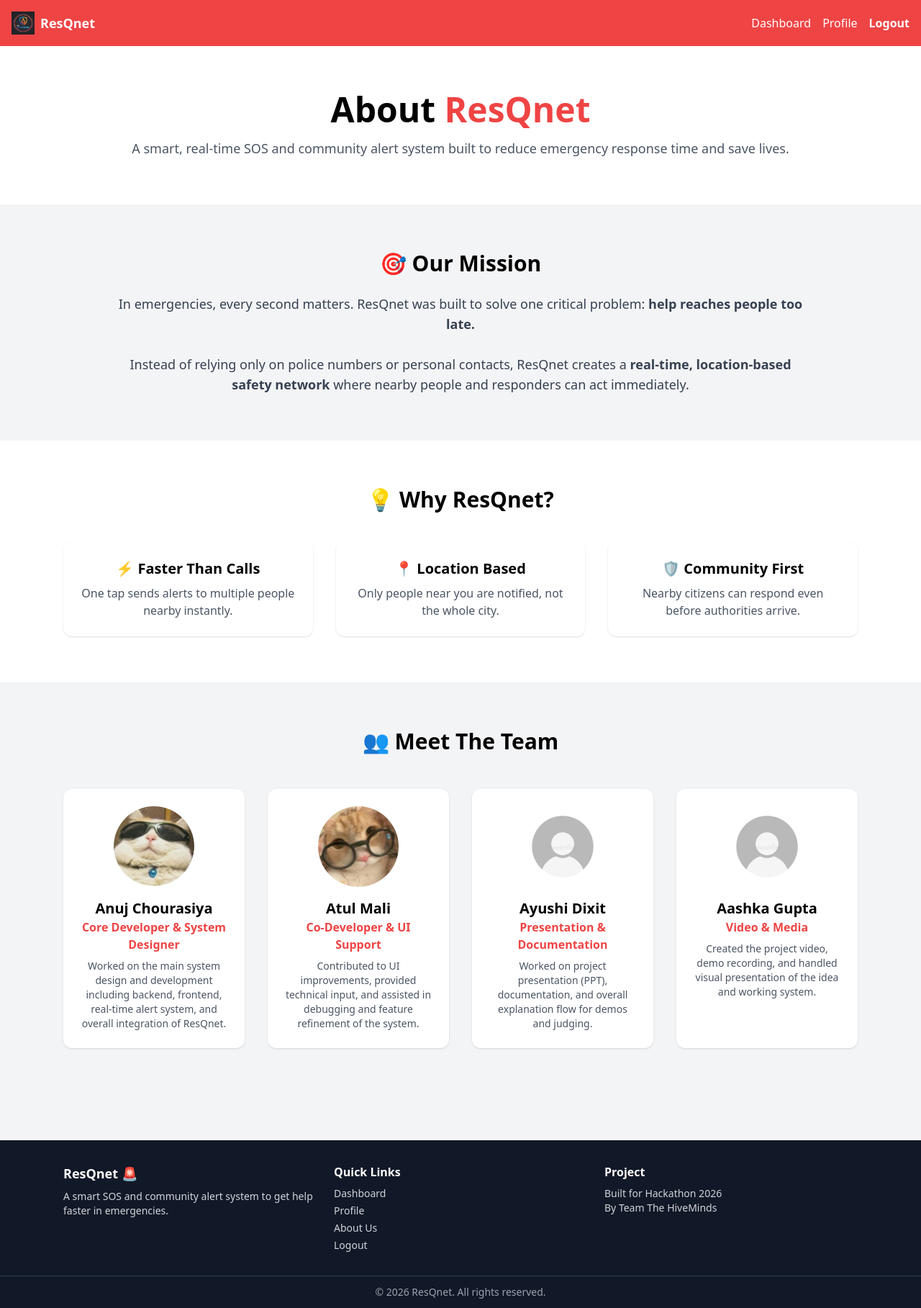
After one commit to Anuj-code-AI/sos-app, a Flask app: page /aboutUs in a window 1280 px wide. The commit adds this page. Shown: the whole page at 72% size. Run offline with Flask 3, Linux system fonts and the light colour scheme; some libraries are stand-ins or nearby versions.

Commit message:
Ui fixed Completly

```diff
--- a/app/controllers/auth_controller.py
+++ b/app/controllers/auth_controller.py
@@ -36,6 +36,10 @@ def logout():
 def register_page():
     return send_from_directory('templates', 'register.html')
 
+@auth_bp.route("/aboutUs", methods=["GET"])
+def about_us_page():
+    return send_from_directory('templates', 'aboutUs.html')
+
 @auth_bp.route("/register", methods=["POST"])
 def register():
     name = request.form["name"]
--- a/app/controllers/profile_controller.py
+++ b/app/controllers/profile_controller.py
@@ -3,7 +3,6 @@ from app.services.profile_service import ProfileService
 from flask import send_from_directory, jsonify
 
 profile_bp = Blueprint("profile", __name__)
-print("🔥🔥🔥 NEW PROFILE CONTROLLER LOADED FROM UI-ONLY BRANCH 🔥🔥🔥")
 
 # Serve profile page
 @profile_bp.route("/profile", methods=["GET"])
--- a/app/controllers/socket_controller.py
+++ b/app/controllers/socket_controller.py
@@ -15,8 +15,7 @@ def handle_connect():
 
     user_id = str(user_id)
     connected_users[user_id] = request.sid
-    print("✅ USER CONNECTED:", user_id)
-    print("CONNECTED USERS:", connected_users)
+
 
 @socketio.on("disconnect")
 def handle_disconnect():
--- a/app/routes.py
+++ b/app/routes.py
@@ -1,6 +1,6 @@
 from app.controllers.auth_controller import auth_bp
 from app.controllers.alert_controller import alert_bp
-from app.controllers.profile_controller import profile_bp   # ✅ ADD
+from app.controllers.profile_controller import profile_bp
 
 def register_routes(app):
     app.register_blueprint(auth_bp)
--- /dev/null
+++ b/app/templates/aboutUs.html
@@ -0,0 +1,201 @@
+<!DOCTYPE html>
+<html lang="en">
+
+<head>
+    <meta charset="UTF-8">
+    <title>About ResQnet</title>
+    <meta name="viewport" content="width=device-width, initial-scale=1.0">
+
+    <!-- Tailwind -->
+    <script src="https://cdn.tailwindcss.com"></script>
+</head>
+
+<body class="bg-gray-100">
+
+    <!-- HEADER -->
+    <header class="bg-red-500 text-white p-4 flex justify-between items-center shadow-md">
+
+        <!-- Logo -->
+        <a href="/dashboard" class="flex items-center gap-2 font-bold text-lg">
+            <img src="/static/images/logo.png" class="h-8 w-8">
+            ResQnet
+        </a>
+
+        <!-- Desktop Menu -->
+        <div class="hidden sm:flex gap-4 items-center">
+            <a href="/dashboard" class="hover:underline">Dashboard</a>
+            <a href="/profile" class="hover:underline">Profile</a>
+            <a href="/logout" onclick="localStorage.clear()" class="font-semibold">Logout</a>
+        </div>
+
+        <!-- Mobile Hamburger -->
+        <button class="sm:hidden text-2xl" onclick="toggleMobileMenu()">☰</button>
+    </header>
+
+    <!-- Mobile Menu -->
+    <div id="mobileMenu" class="hidden bg-white shadow-md border-b">
+        <a href="/dashboard" class="block px-4 py-3 border-b">Dashboard</a>
+        <a href="/profile" class="block px-4 py-3 border-b">Profile</a>
+        <a href="/logout" onclick="localStorage.clear()" class="block px-4 py-3">Logout</a>
+    </div>
+
+
+
+
+    <!-- HERO -->
+    <section class="bg-white py-16">
+        <div class="max-w-5xl mx-auto px-6 text-center">
+            <h1 class="text-4xl md:text-5xl font-extrabold mb-4">
+                About <span class="text-red-500">ResQnet</span>
+            </h1>
+            <p class="text-gray-600 text-lg">
+                A smart, real-time SOS and community alert system built to reduce emergency response time and save
+                lives.
+            </p>
+        </div>
+    </section>
+
+    <!-- MISSION -->
+    <section class="py-16">
+        <div class="max-w-5xl mx-auto px-6 text-center">
+            <h2 class="text-3xl font-bold mb-6">🎯 Our Mission</h2>
+            <p class="text-gray-700 text-lg">
+                In emergencies, every second matters. ResQnet was built to solve one critical problem:
+                <span class="font-semibold">help reaches people too late.</span>
+                <br><br>
+                Instead of relying only on police numbers or personal contacts, ResQnet creates a
+                <span class="font-semibold">real-time, location-based safety network</span> where nearby people and
+                responders can act immediately.
+            </p>
+        </div>
+    </section>
+
+    <!-- WHY RESQNET -->
+    <section class="bg-white py-16">
+        <div class="max-w-6xl mx-auto px-6">
+            <h2 class="text-3xl font-bold text-center mb-10">💡 Why ResQnet?</h2>
+
+            <div class="grid grid-cols-1 md:grid-cols-3 gap-8">
+                <div class="p-6 rounded-xl shadow text-center">
+                    <h3 class="text-xl font-bold mb-2">⚡ Faster Than Calls</h3>
+                    <p class="text-gray-600">One tap sends alerts to multiple people nearby instantly.</p>
+                </div>
+
+                <div class="p-6 rounded-xl shadow text-center">
+                    <h3 class="text-xl font-bold mb-2">📍 Location Based</h3>
+                    <p class="text-gray-600">Only people near you are notified, not the whole city.</p>
+                </div>
+
+                <div class="p-6 rounded-xl shadow text-center">
+                    <h3 class="text-xl font-bold mb-2">🛡️ Community First</h3>
+                    <p class="text-gray-600">Nearby citizens can respond even before authorities arrive.</p>
+                </div>
+            </div>
+        </div>
+    </section>
+
+    <!-- TEAM -->
+    <section class="py-16">
+        <div class="max-w-6xl mx-auto px-6">
+            <h2 class="text-3xl font-bold text-center mb-12">👥 Meet The Team</h2>
+
+            <div class="grid grid-cols-1 sm:grid-cols-2 md:grid-cols-4 gap-8">
+
+                <!-- Member 1 -->
+                <div class="bg-white p-6 rounded-xl shadow text-center">
+                    <img src="/static/images/anuj.jpg" class="w-28 h-28 mx-auto rounded-full mb-4 object-cover">
+                    <h3 class="text-xl font-bold">Anuj Chourasiya</h3>
+                    <p class="text-red-500 font-semibold">Core Developer & System Designer</p>
+                    <p class="text-gray-600 text-sm mt-2">
+                        Worked on the main system design and development including backend, frontend,
+                        real-time alert system, and overall integration of ResQnet.
+                    </p>
+                </div>
+
+                <!-- Member 2 -->
+                <div class="bg-white p-6 rounded-xl shadow text-center">
+                    <img src="/static/images/atul.jpg" class="w-28 h-28 mx-auto rounded-full mb-4 object-cover">
+                    <h3 class="text-xl font-bold">Atul Mali</h3>
+                    <p class="text-red-500 font-semibold">Co-Developer & UI Support</p>
+                    <p class="text-gray-600 text-sm mt-2">
+                        Contributed to UI improvements, provided technical input, and assisted in
+                        debugging and feature refinement of the system.
+                    </p>
+                </div>
+
+
+                <!-- Member 3 -->
+                <div class="bg-white p-6 rounded-xl shadow text-center">
+                    <img src="/static/images/common.jpg" class="w-28 h-28 mx-auto rounded-full mb-4 object-cover">
+                    <h3 class="text-xl font-bold">Ayushi Dixit</h3>
+                    <p class="text-red-500 font-semibold">Presentation & Documentation</p>
+                    <p class="text-gray-600 text-sm mt-2">
+                        Worked on project presentation (PPT), documentation, and overall explanation flow
+                        for demos and judging.
+                    </p>
+                </div>
+
+                <!-- Member 4 -->
+                <div class="bg-white p-6 rounded-xl shadow text-center">
+                    <img src="/static/images/common.jpg" class="w-28 h-28 mx-auto rounded-full mb-4 object-cover">
+                    <h3 class="text-xl font-bold">Aashka Gupta</h3>
+                    <p class="text-red-500 font-semibold">Video & Media</p>
+                    <p class="text-gray-600 text-sm mt-2">
+                        Created the project video, demo recording, and handled visual presentation of the
+                        idea and working system.
+                    </p>
+                </div>
+
+            </div>
+        </div>
+    </section>
+
+
+    <!-- FOOTER -->
+    <footer class="mt-16 bg-gray-900 text-gray-300">
+        <div class="max-w-6xl mx-auto px-6 py-8 grid grid-cols-1 sm:grid-cols-2 md:grid-cols-3 gap-6">
+
+            <!-- App Info -->
+            <div>
+                <h3 class="text-white text-lg font-bold mb-2">ResQnet 🚨</h3>
+                <p class="text-sm">
+                    A smart SOS and community alert system to get help faster in emergencies.
+                </p>
+            </div>
+
+            <!-- Quick Links -->
+            <div>
+                <h4 class="text-white font-semibold mb-2">Quick Links</h4>
+                <ul class="space-y-1 text-sm">
+                    <li><a href="/dashboard" class="hover:text-white">Dashboard</a></li>
+                    <li><a href="/profile" class="hover:text-white">Profile</a></li>
+                    <li><a href="/aboutUs" class="hover:text-white">About Us</a></li>
+                    <li><a href="/logout" class="hover:text-white">Logout</a></li>
+                </ul>
+            </div>
+
+            <!-- Credits -->
+            <div>
+                <h4 class="text-white font-semibold mb-2">Project</h4>
+                <p class="text-sm">
+                    Built for Hackathon 2026<br>
+                    By Team The HiveMinds
+                </p>
+            </div>
+
+        </div>
+
+        <!-- Bottom Bar -->
+        <div class="border-t border-gray-700 text-center py-3 text-sm text-gray-400">
+            © 2026 ResQnet. All rights reserved.
+        </div>
+    </footer>
+    <script>
+        function toggleMobileMenu() {
+            const menu = document.getElementById("mobileMenu");
+            menu.classList.toggle("hidden");
+        }
+    </script>
+</body>
+
+</html>
--- a/app/templates/login.html
+++ b/app/templates/login.html
@@ -6,8 +6,8 @@
     <script src="https://cdn.tailwindcss.com"></script>
 </head>
 
-<body class="bg-gradient-to-br from-red-500 to-pink-500 min-h-screen flex items-center justify-center">
-
+<body class="bg-gradient-to-br from-red-500 to-pink-500 min-h-screen flex flex-col">
+    <div class="flex-1 flex items-center justify-center">
         <div class="bg-white p-8 rounded-xl w-80 shadow-xl">
             <h2 class="text-xl font-bold text-center mb-4">Login</h2>
 
@@ -20,6 +20,7 @@
             <p class="text-center mt-4 text-sm">
                 New user? <a href="/register" class="text-red-600 font-semibold">Register</a>
             </p>
+        </div>
     </div>
     <footer class="mt-16 bg-gray-900 text-gray-300">
         <div class="max-w-6xl mx-auto px-6 py-8 grid grid-cols-1 sm:grid-cols-2 md:grid-cols-3 gap-6">
@@ -38,6 +39,7 @@
                 <ul class="space-y-1 text-sm">
                     <li><a href="/dashboard" class="hover:text-white">Dashboard</a></li>
                     <li><a href="/profile" class="hover:text-white">Profile</a></li>
+                    <li><a href="/aboutUs" class="hover:text-white">About Us</a></li>
                     <li><a href="/logout" class="hover:text-white">Logout</a></li>
                 </ul>
             </div>
--- a/app/templates/profile.html
+++ b/app/templates/profile.html
@@ -66,6 +66,7 @@
                 <ul class="space-y-1 text-sm">
                     <li><a href="/dashboard" class="hover:text-white">Dashboard</a></li>
                     <li><a href="/profile" class="hover:text-white">Profile</a></li>
+                    <li><a href="/aboutUs" class="hover:text-white">About Us</a></li>
                     <li><a href="/logout" class="hover:text-white">Logout</a></li>
                 </ul>
             </div>
```
Also changed, not shown: app/static/js/dashboard.js (+7 -1 lines), app/templates/dashboard.html (+97 -2 lines), app/templates/register.html (+6 -2 lines), app/static/images/anuj.jpg (added), app/static/images/atul.jpg (added), app/static/images/common.jpg (added), app/static/images/hero-sos.png (added). Lines whose indentation alone changed are shown as unchanged.
